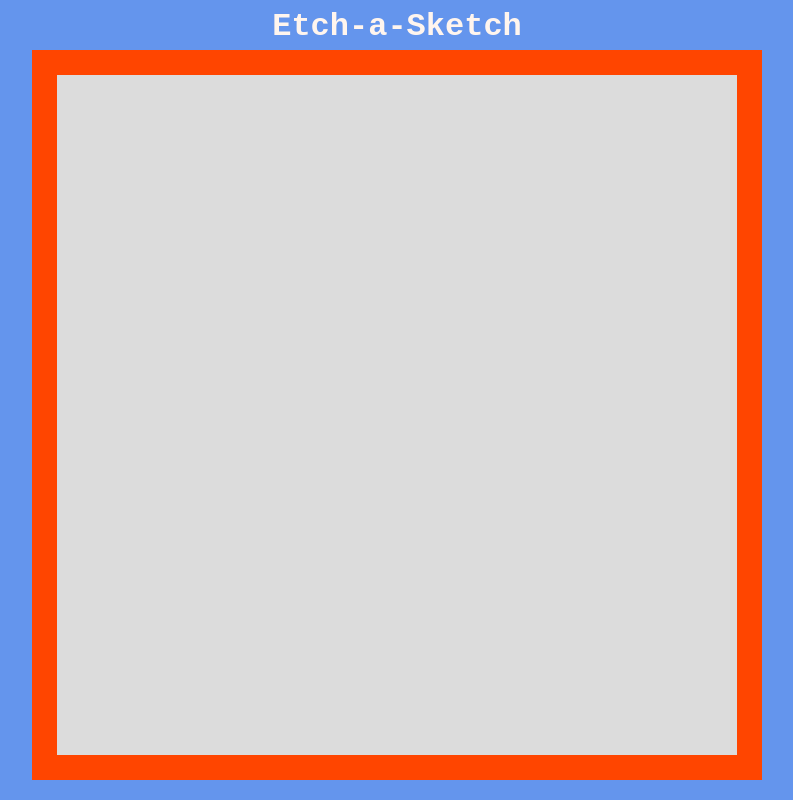
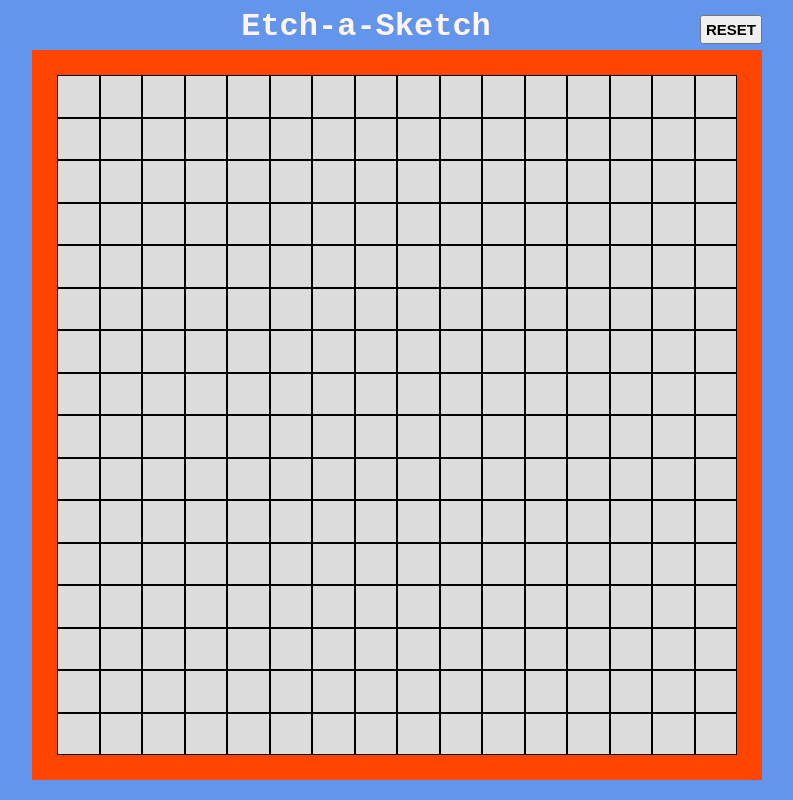
Before and after one commit to DasTapan/Etch-a-Sketch, a plain HTML site: page index.html in a window 1280 px wide. Shown: the whole page, without its empty margins (243-1036 px from the left). Drawn offline with Linux system fonts and the light colour scheme.

Commit message:
Add a RESET button

```diff
--- a/index.html
+++ b/index.html
@@ -1,5 +1,6 @@
 <!DOCTYPE html>
 <html lang="en">
+
 <head>
     <meta charset="UTF-8">
     <meta http-equiv="X-UA-Compatible" content="IE=edge">
@@ -8,8 +9,13 @@
     <link rel="stylesheet" href="./style.css">
     <script src="./script.js" defer></script>
 </head>
+
 <body>
-    <h1>Etch-a-Sketch</h1>
+    <header>
+        <h1>Etch-a-Sketch</h1>
+        <button>RESET</button>
+    </header>
     <div class="container"></div>
 </body>
+
 </html>
--- a/script.js
+++ b/script.js
@@ -0,0 +1,12 @@
+//create 16x16 template grid
+let divId = 1;
+const containerDiv = document.querySelector('.container');
+for(let i=0; i<256; i++) {
+    const div = document.createElement('div');
+    div.setAttribute('id',divId);
+    divId++;
+    div.style.width = 'calc(100% / 16)';
+    div.style.height = 'calc(100% / 16)';
+    containerDiv.appendChild(div);
+    console.log(div);
+}
--- a/style.css
+++ b/style.css
@@ -2,19 +2,39 @@ body {
     background: #6495ed;
 }
 
+header {
+    display: flex;
+    align-items: center;
+    width: 730px;
+    margin: auto;
+    justify-content: space-around;
+}
+
 h1 {
-    text-align: center;
-    margin-top: 5px;
-    margin-bottom: 5px;
     font-family: 'Courier New', Courier, monospace;
     color: #fff5ee;
+    margin: auto;
+    margin-bottom: 5px;
+}
+
+button {
+    padding: 4px;
+    font-size: 15px;
+    font-weight: bold;
 }
 
 div.container {
     width: 680px;
     height: 680px;
     background: rgb(220, 220, 220);
+    display: flex;
+    flex-wrap: wrap;
     margin: auto;
     border: solid 25px;
     border-color: #ff4500;
 }
+
+div.container * {
+    box-sizing: border-box;
+    border: 1px solid black;
+}
```
